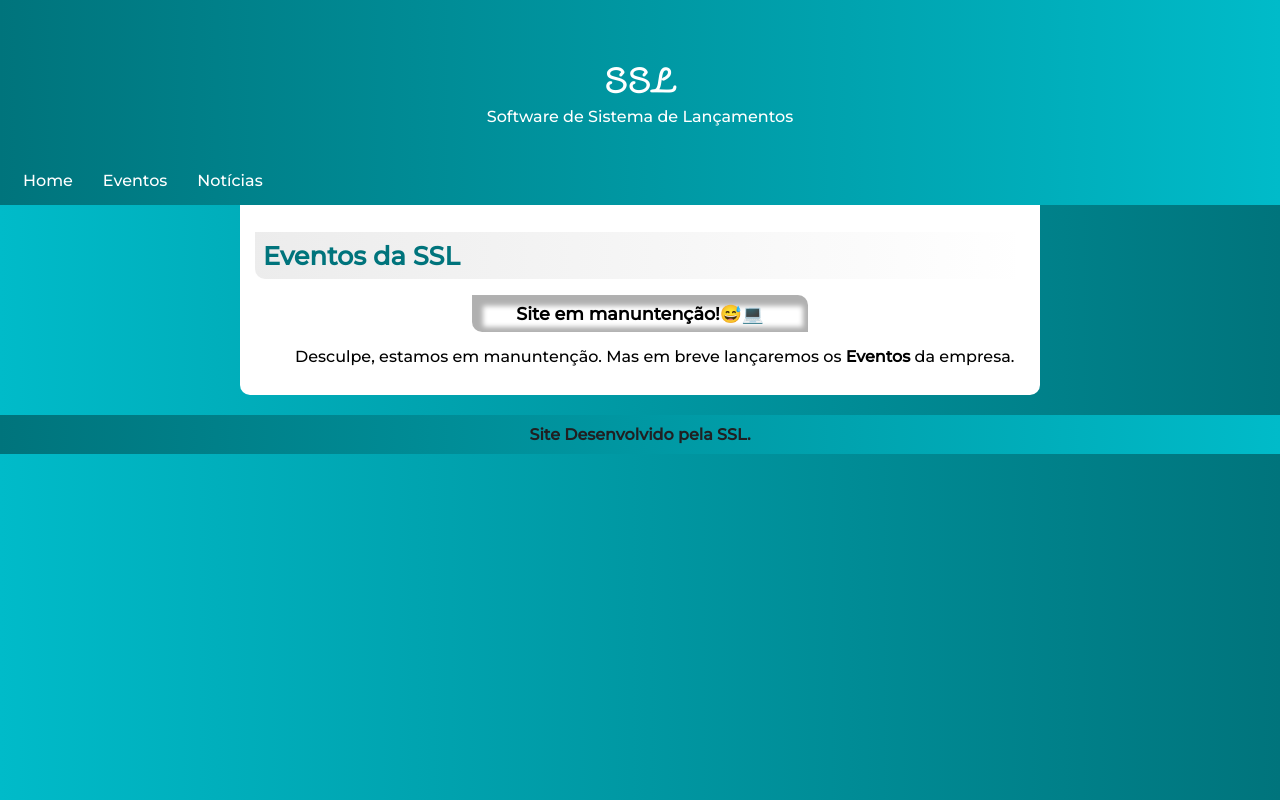
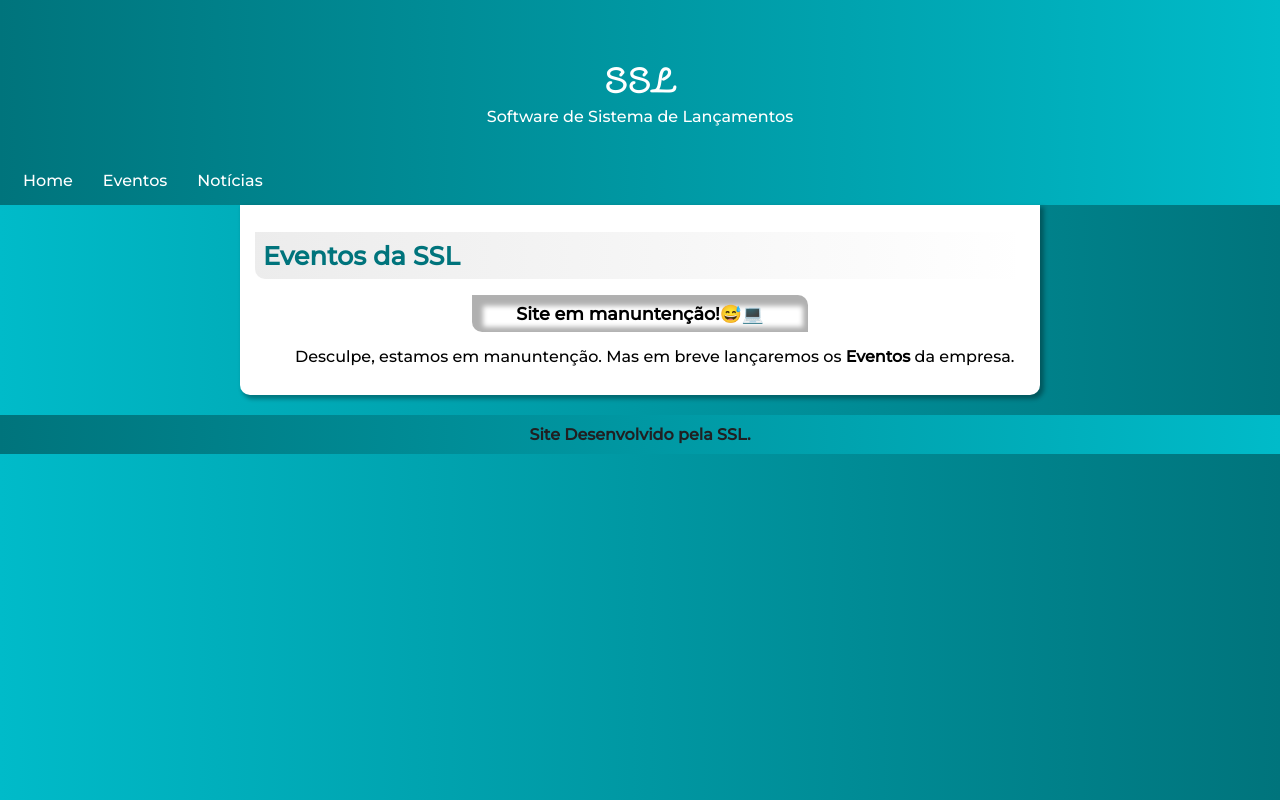
Before and after one commit to felisminochico/ssl, a plain HTML site: page eventos.html in a window 1280 px wide. Drawn offline with Linux system fonts and the light colour scheme.

Commit message:
criei a sombra

```diff
--- a/estilos/style.css
+++ b/estilos/style.css
@@ -70,6 +70,7 @@ main{
     background-color: white;
     margin-bottom: 20px;
     border-radius: 0px 0px 10px 10px;
+    box-shadow: 3px 3px 4px 1px rgba(0, 0, 0, 0.322);
 }
 
 main > article{
```
